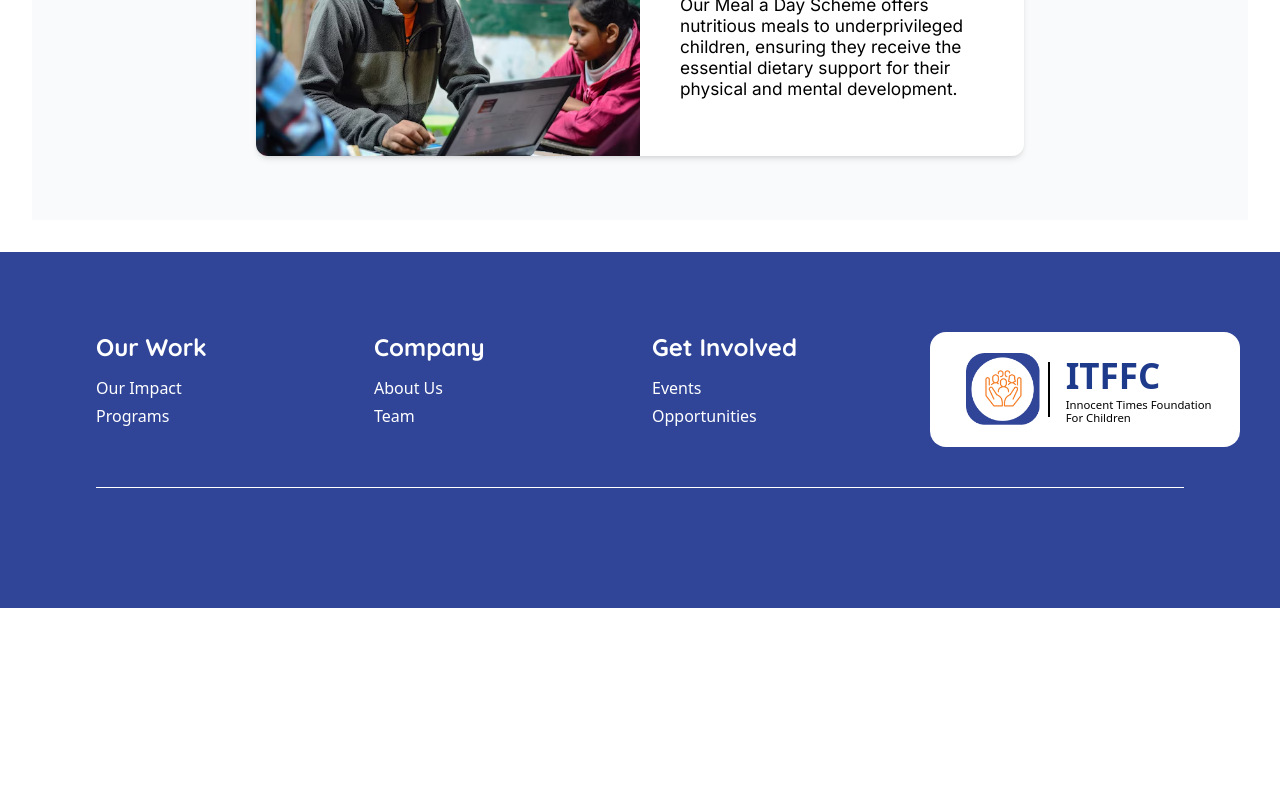
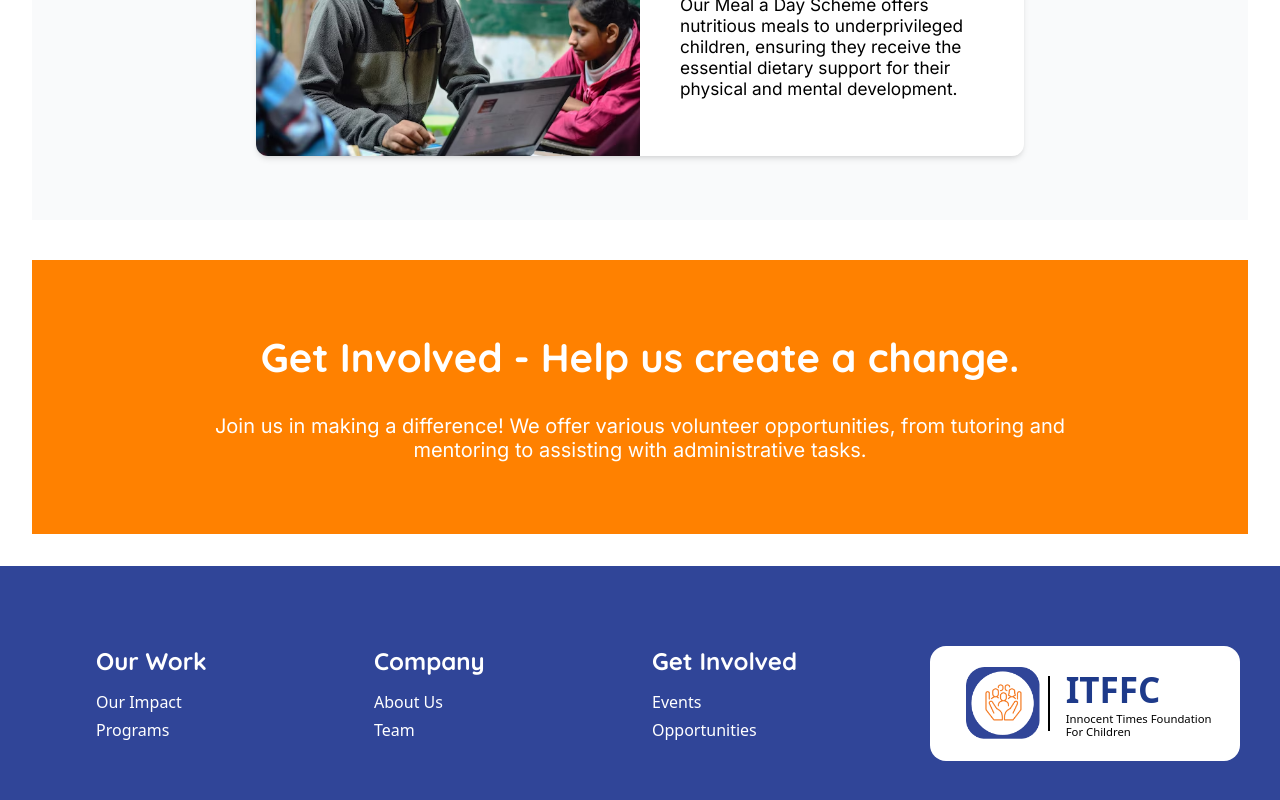
Before and after one commit to HarshadaGirase/ITFFC, a React (Vite) app: page /getinvolved in a window 1280 px wide. Shown: the part 1086-1886 px from the top of the page. Before the commit the page ends 1694 px from the top, so only its background shows below. Built offline with nearby package versions, Linux system fonts and the light colour scheme.

Commit message:
added GetInvolvedHelp component

```diff
--- /dev/null
+++ b/src/components/GetInvolved/GetInvolvedHelp.jsx
@@ -0,0 +1,16 @@
+import { Link } from "react-router-dom";
+
+const GetInvolvedHelp = () => {
+  return (
+    <section className="bg-[#FF8100] py-12 px-11 text-center">
+      <h2 className="p-6 text-[24px] leading-[30px] sm:text-[14px] sm:leading-[30px] md:text-[40px] md:leading-[50px] lg:text-[40px] lg:leading-[50px] font-bold text-white mb-2 font-quicksand">Get Involved - Help us create a change.</h2>
+      <p className="text-white font-inter mb-6 max-w-4xl mx-auto text-[16px] leading-[20px] sm:text-[16px] sm:leading-[20px] md:text-[20px] md:leading-[24px] lg:text-[20px] lg:leading-[24px]">
+      Join us in making a difference! We offer various volunteer opportunities, from tutoring and mentoring to assisting with administrative tasks.
+
+      </p>
+
+    </section>
+  );
+};
+
+export default GetInvolvedHelp;
--- a/src/components/GetInvolvedMain.jsx
+++ b/src/components/GetInvolvedMain.jsx
@@ -1,11 +1,13 @@
 
 import GetInvolvedHeroSection from '../components/GetInvolved/GetInvolvedHeroSection.jsx';
 import CommunityInitiatives from '../components/GetInvolved/CommunityInitiatives.jsx';
+import GetInvolvedHelp from '../components/GetInvolved/GetInvolvedHelp.jsx';
 function GetInvolvedMain() {
     return (
       <div className='flex flex-col gap-10 m-4 sm:m-4 md:m-8 lg:m-8'>
           <GetInvolvedHeroSection/>
           <CommunityInitiatives/>
+          <GetInvolvedHelp/>
       </div>
     )
   }
```
